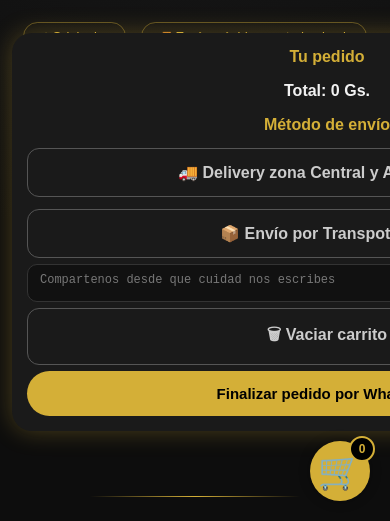
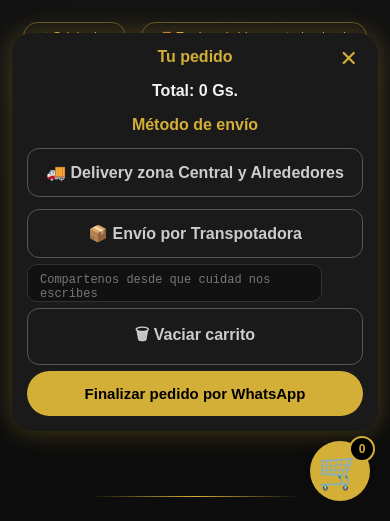
Before and after one commit to aurumperfumspy-prog/AURUM-Perfums, a plain HTML site: page index.html in a window 390 px wide. Both pictures are taken after a click on the element "Tu pedido". Shown: the part 323-844 px from the top of the page. Drawn offline with Linux system fonts and the light colour scheme.

Commit message:
Add files via upload

```diff
--- a/index.html
+++ b/index.html
@@ -178,18 +178,19 @@ transition:transform .3s;
     position:fixed;
     right:20px;
     bottom:90px;
-    width:600px;              /* MÁS ANCHO */
+    width:600px;
     background:#1a1a1a;
     border-radius:18px;
-    padding:15px;             /* MÁS AIRE */
+    padding:15px;
     box-shadow:0 0 25px rgba(212,175,55,0.3);
     z-index:999;
 
-    max-height:80vh;
-    overflow:hidden;
+    max-height:70vh;          /* 👈 MENOS altura */
     display:flex;
     flex-direction:column;
+    overflow:hidden;          /* 👈 clave */
 }
+
 /* Animación carrito */
 #cart{
     transition: all .35s ease;
@@ -224,8 +225,9 @@ transition:transform .3s;
     padding:0;
     margin:0;
     font-size:13px;
-    max-height:180px;   /* altura fija */
-    overflow-y:auto;    /* scroll vertical */
+
+    max-height:200px;         /* 👈 controla el crecimiento */
+    overflow-y:auto;
 }
 
 /* scrollbar premium (opcional, pero recomendado) */
@@ -370,6 +372,8 @@ footer{
         left:12px;
         right:12px;
         bottom:90px;
+        width:auto;
+        max-height:65vh;       /* 👈 evita que invada la pantalla */
         border-radius:20px;
     }
 }
@@ -942,9 +946,12 @@ footer{
 <textarea id="address" placeholder="Compartenos desde que cuidad nos escribes"></textarea>
 <button class="delivery-btn" onclick="clearCart()">
     🗑 Vaciar carrito
+</button>
+
 <button onclick="sendWhatsApp()" class="cta-header">
     Finalizar pedido por WhatsApp
 </button>
+
 </div>
 </div>
 
```
